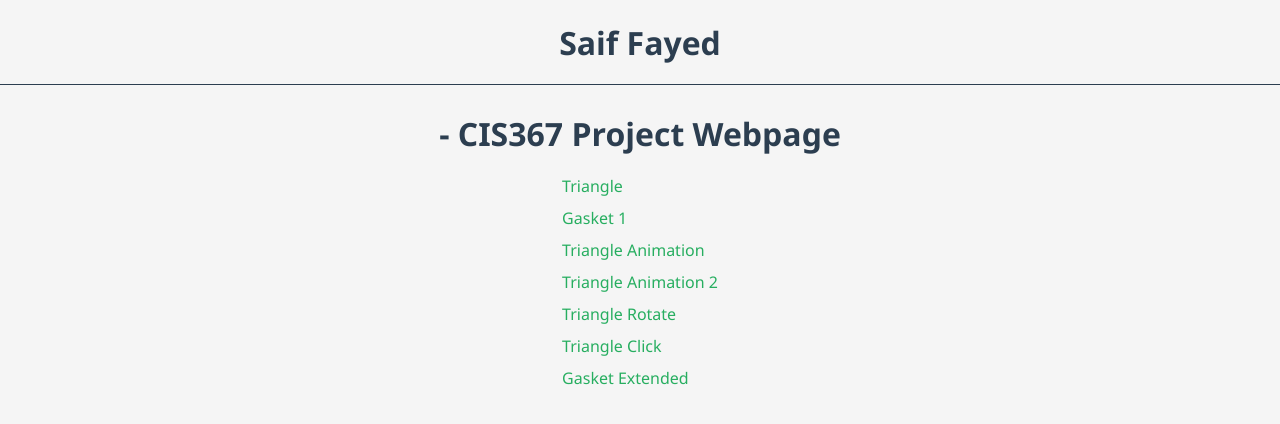
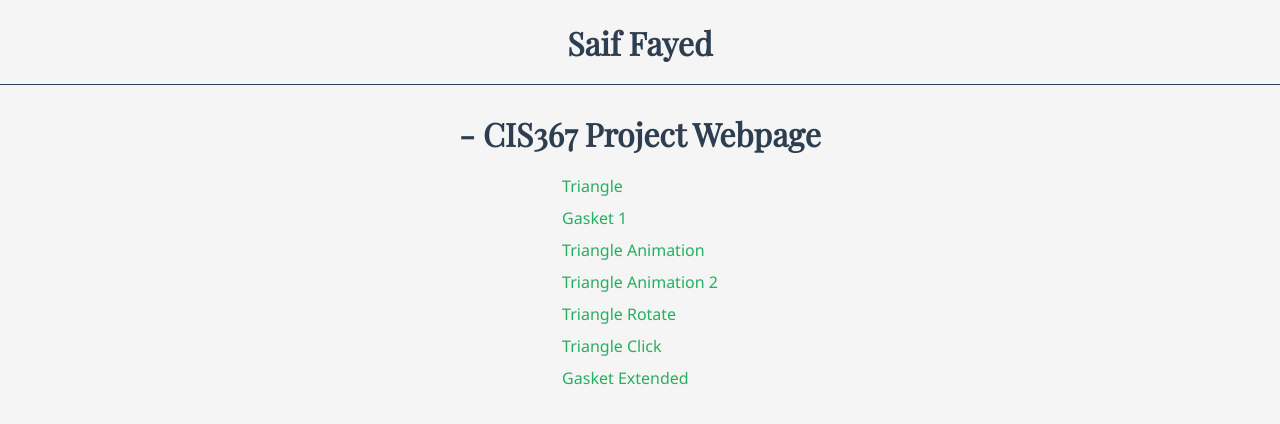
Before and after one commit to saiffayed/saiffayed.github.io, a plain HTML site: page index.html in a window 1280 px wide. Drawn offline with nearby package versions, Linux system fonts and the light colour scheme.

Commit message:
changed text font

```diff
--- a/index.html
+++ b/index.html
@@ -3,7 +3,8 @@
 <head>
     <meta charset="UTF-8">
     <meta name="viewport" content="width=device-width, initial-scale=1.0">
-    <title>Saif Fayed - CIS367 Project Webpage</title>
+    <title>Saif Fayed</title>
+    <link href="https://fonts.googleapis.com/css2?family=Playfair+Display&display=swap" rel="stylesheet">
     <style>
         body {
             font-family: 'Segoe UI', Tahoma, Geneva, Verdana, sans-serif;
@@ -15,6 +16,7 @@
         }
 
         h1, h2 {
+            font-family: 'Playfair Display', serif;
             font-size: 2em;
             color: #2c3e50; /* Dark brown */
             margin-bottom: 20px;
```
